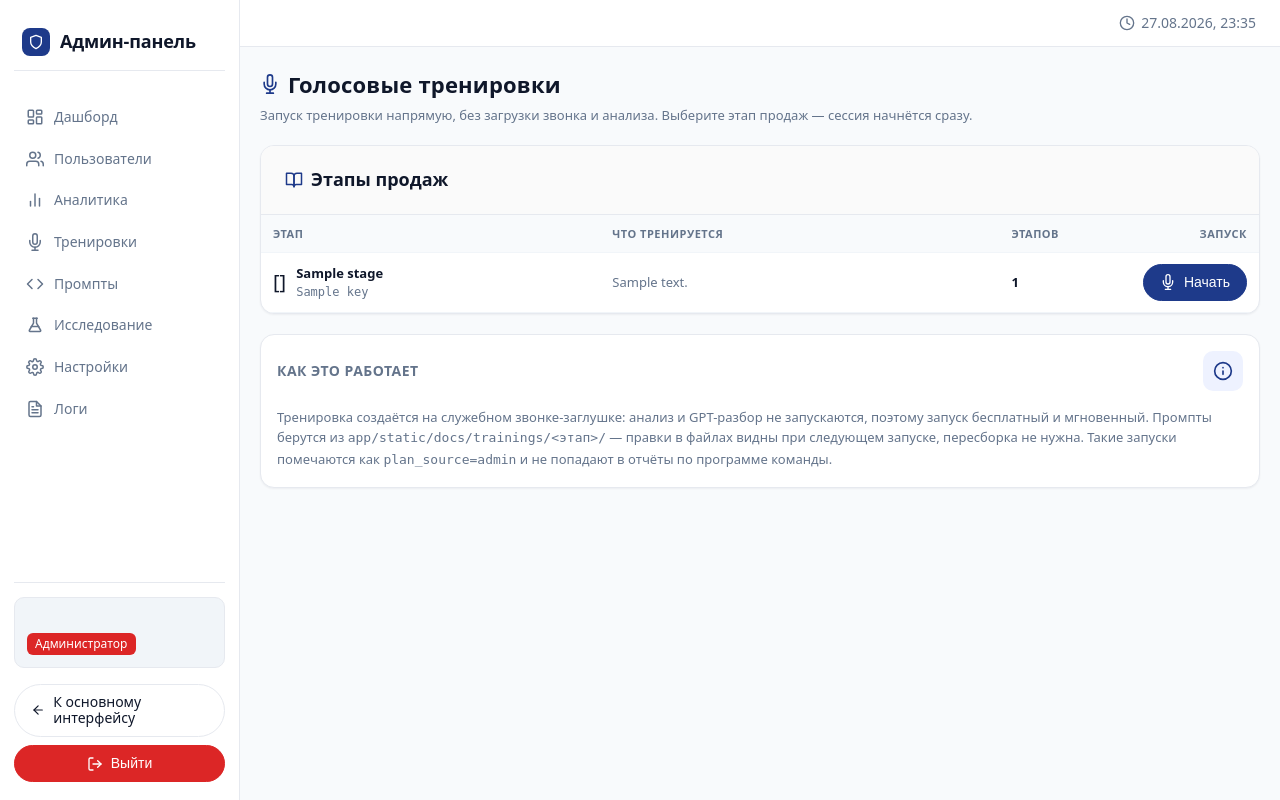
After one commit to UpStatCorp/UpStat.pro, a Python web app: template app/templates/admin/trainings.html in a window 1280 px wide. The commit adds this page. Run offline with Jinja, Linux system fonts and the light colour scheme; the template is opened without the code that fills it: most values are stand-ins (such as "Sample title", 1, 10 or a date in 2020); some libraries are stand-ins or nearby versions.

Commit message:
feat(admin): страница голосовых тренировок без анализа звонка
/admin/trainings — список пяти этапов продаж с кнопкой «Начать».
Тренировка создаётся на stub-звонке через curriculum_service, анализ
и GPT не запускаются: нужно для проверки промптов без загрузки записи.
Запуски помечаются plan_source="admin", чтобы не смешиваться с планами
из анализа и с программой команды.

Количество этапов на странице считается из файлов промптов, а не из
захардкоженного STAGES["levels"] — оно устарело и показывало 1 этап
там, где их 4. «Работа с возражениями» показывается как 12 этапов
из 3 частей.

Co-Authored-By: Claude Opus 5 <noreply@anthropic.com>

```diff
--- a/app/main.py
+++ b/app/main.py
@@ -18,7 +18,7 @@ from starlette.requests import Request
 import logging
 
 from database import engine, SessionLocal
-from routers import auth, chat, chat_trener, dashboard, public, settings, zoom_meetings, webrtc_meetings, admin, admin_prompts, admin_research, tts_proxy, training_plans, crm_integration, teams, team_analytics, sales, analytics, owner_dashboard
+from routers import auth, chat, chat_trener, dashboard, public, settings, zoom_meetings, webrtc_meetings, admin, admin_prompts, admin_research, admin_trainings, tts_proxy, training_plans, crm_integration, teams, team_analytics, sales, analytics, owner_dashboard
 from routers import training_catalog, training_program, train_report
 
 
@@ -245,6 +245,7 @@ def create_app() -> FastAPI:
     app.include_router(admin.router)
     app.include_router(admin_prompts.router)
     app.include_router(admin_research.router)
+    app.include_router(admin_trainings.router)  # Голосовые тренировки без анализа (админка)
     app.include_router(tts_proxy.router, prefix="/api")
     app.include_router(training_plans.router)  # Роутер планов тренировок
     app.include_router(crm_integration.router)  # Роутер CRM интеграций
--- a/app/templates/admin/_layout_admin.html
+++ b/app/templates/admin/_layout_admin.html
@@ -348,6 +348,9 @@
         <a href="/admin/analytics" class="{% if request.url.path.startswith('/admin/analytics') %}active{% endif %}" aria-label="Аналитика">
           {{ icons.icon('analytics', size=18) }} Аналитика
         </a>
+        <a href="/admin/trainings" class="{% if request.url.path.startswith('/admin/trainings') %}active{% endif %}" aria-label="Голосовые тренировки">
+          {{ icons.icon('mic', size=18) }} Тренировки
+        </a>
         <a href="/admin/prompts" class="{% if request.url.path.startswith('/admin/prompts') %}active{% endif %}" aria-label="Управление промптами">
           {{ icons.icon('code', size=18) }} Промпты
         </a>
--- /dev/null
+++ b/app/templates/admin/trainings.html
@@ -0,0 +1,97 @@
+{% extends "admin/_layout_admin.html" %}
+{% import "partials/icons.html" as icons %}
+
+{% block title %}Тренировки — Админ-панель — UpStat{% endblock %}
+
+{% block content %}
+<div style="margin-bottom: 20px;">
+    <h1 style="font-size: 22px; font-weight: 700; color: var(--text); margin: 0 0 4px 0; display: flex; align-items: center; gap: 8px;">
+        <span style="color: var(--admin-primary); display: inline-flex;">{{ icons.icon('mic', size=20) }}</span>
+        Голосовые тренировки
+    </h1>
+    <p style="color: var(--muted); margin: 0; font-size: 13px;">
+        Запуск тренировки напрямую, без загрузки звонка и анализа. Выберите этап продаж — сессия начнётся сразу.
+    </p>
+</div>
+
+<div class="admin-table-container" style="margin-bottom:20px;">
+    <div class="admin-table-header">
+        <h3 class="admin-table-title" style="display:flex; align-items:center; gap:8px;">
+            <span style="color: var(--admin-info); display:inline-flex;">{{ icons.icon('book', size=18) }}</span>
+            Этапы продаж
+        </h3>
+    </div>
+
+    <table class="admin-table">
+        <colgroup>
+            <col style="width: 34%;">
+            <col style="width: 40%;">
+            <col style="width: 12%;">
+            <col style="width: 14%;">
+        </colgroup>
+        <thead>
+            <tr>
+                <th>Этап</th>
+                <th>Что тренируется</th>
+                <th>Этапов</th>
+                <th style="text-align:right;">Запуск</th>
+            </tr>
+        </thead>
+        <tbody>
+            {% for stage in stages %}
+            <tr>
+                <td>
+                    <div style="display:flex; align-items:center; gap:10px;">
+                        <span style="font-size:20px; line-height:1;">{{ stage.icon }}</span>
+                        <div>
+                            <div style="font-weight:600; color:var(--text);">{{ stage.label }}</div>
+                            <div style="font-size:12px; color:var(--muted); font-family:ui-monospace,monospace;">{{ stage.key }}</div>
+                        </div>
+                    </div>
+                </td>
+                <td style="font-size:13px; color:var(--muted);">{{ stage.description }}</td>
+                <td>
+                    {% if stage.available %}
+                    <span style="font-weight:600;">{{ stage.stage_count }}</span>
+                    {% if stage.part_count > 1 %}
+                    <div style="font-size:12px; color:var(--muted);">{{ stage.part_count }} части подряд</div>
+                    {% endif %}
+                    {% else %}
+                    <span style="color:var(--muted);">—</span>
+                    {% endif %}
+                </td>
+                <td style="text-align:right;">
+                    {% if stage.available %}
+                    <form method="post" action="/admin/trainings/start" style="margin:0;">
+                        <input type="hidden" name="stage_key" value="{{ stage.key }}">
+                        <button type="submit" class="btn btn-primary">
+                            {{ icons.icon('mic', size=15) }} Начать
+                        </button>
+                    </form>
+                    {% else %}
+                    <span style="font-size:12px; color:var(--muted);">Промпты не найдены</span>
+                    {% endif %}
+                </td>
+            </tr>
+            {% endfor %}
+        </tbody>
+    </table>
+</div>
+
+<div class="admin-card">
+    <div class="admin-card-header">
+        <div class="admin-card-title">Как это работает</div>
+        <div class="admin-card-icon" style="background: var(--accent); color: var(--primary);">
+            {{ icons.icon('info') }}
+        </div>
+    </div>
+    <p style="margin:8px 0 0; font-size:13px; color:var(--muted); line-height:1.6;">
+        Тренировка создаётся на служебном звонке-заглушке: анализ и GPT-разбор не запускаются,
+        поэтому запуск бесплатный и мгновенный. Промпты берутся из
+        <code style="font-family:ui-monospace,monospace;">app/static/docs/trainings/&lt;этап&gt;/</code> —
+        правки в файлах видны при следующем запуске, пересборка не нужна.
+        Такие запуски помечаются как <code style="font-family:ui-monospace,monospace;">plan_source=admin</code>
+        и не попадают в отчёты по программе команды.
+    </p>
+</div>
+{% endblock %}
```
Also changed, not shown: app/routers/admin_trainings.py (added, +83 -0 lines), app/services/curriculum_service.py (+34 -1 lines).
